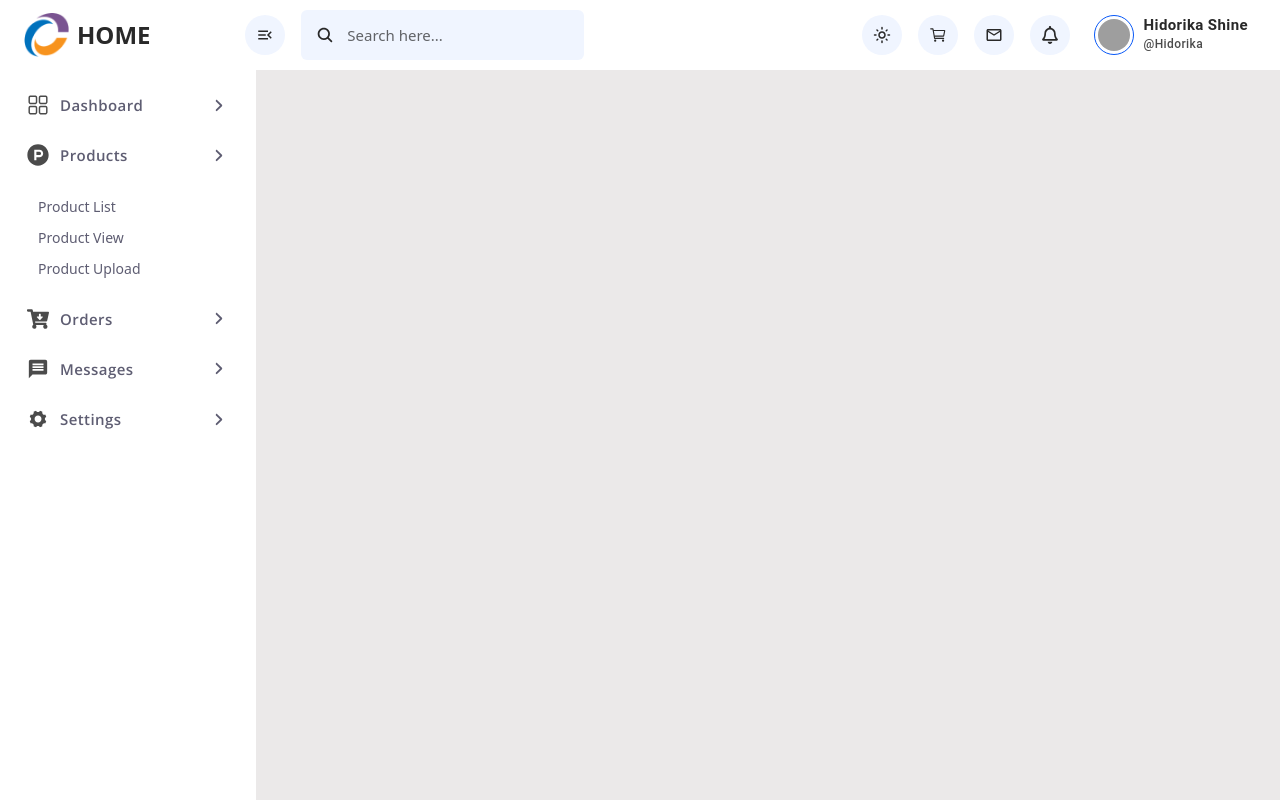
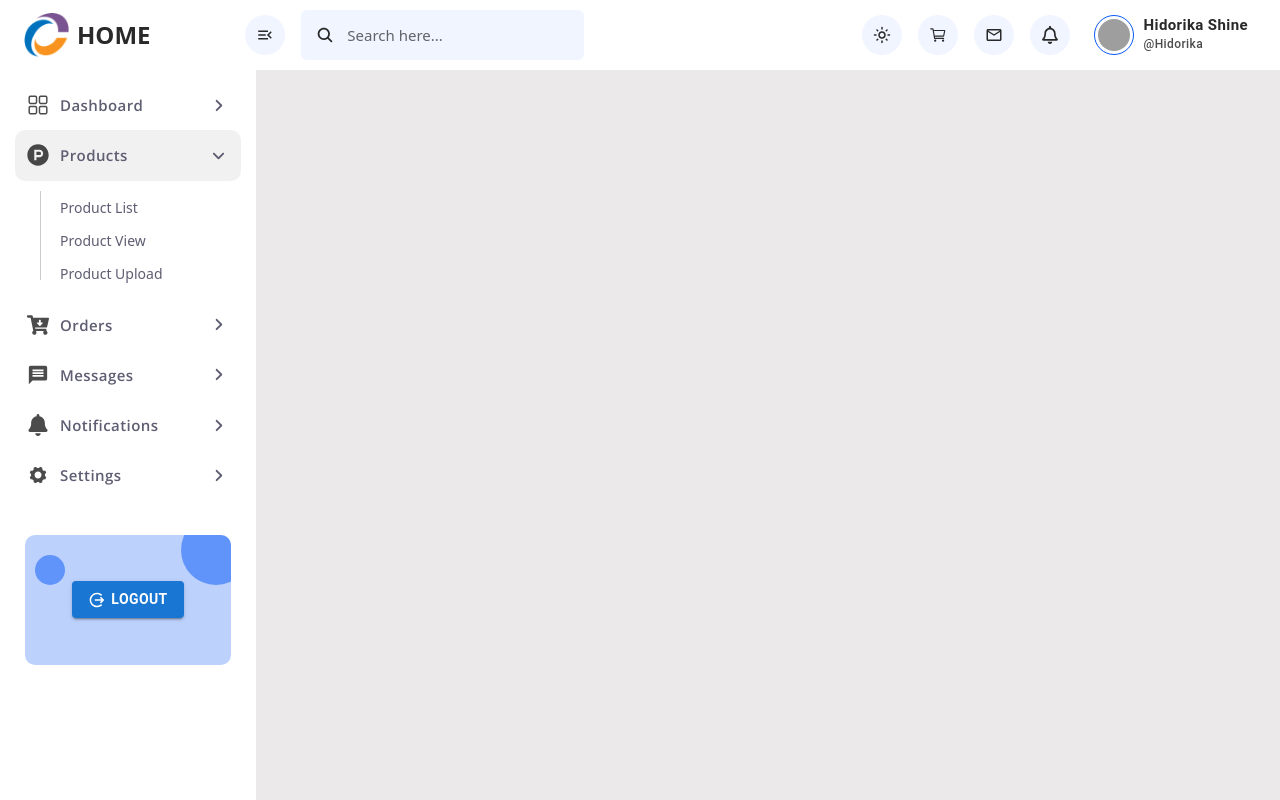
Before and after one commit to hidorika-hikari/AdminDashboard, a React (Create React App) app: page /dashboard in a window 1280 px wide. Both pictures are taken after a click on the button "Products". Built offline with nearby package versions, Linux system fonts and the light colour scheme; grey boxes are pictures that could not be loaded.

Commit message:
Finish #3

```diff
--- a/src/App.css
+++ b/src/App.css
@@ -317,7 +317,21 @@ main .sidebarWrapper .sidebar ul li button{
 }
 
 .main .sidebarWrapper .sidebar ul .submenu{
-  padding-left: 23px;
+  padding: 0px 45px;
+  position: relative;
+  transition: all 0.3s;
+  height: 0px;
+  overflow: hidden;
+}
+
+.main .sidebarWrapper .sidebar ul .submenu:before {
+  background: #0003;
+  content: "";
+  height: 100%;
+  left: 25px;
+  position: absolute;
+  top: -10px;
+  width: 1px;
 }
 
 .main .sidebarWrapper .sidebar ul .submenu li{
@@ -329,7 +343,7 @@ main .sidebarWrapper .sidebar ul li button{
   color: #5e5d72 !important;
   text-decoration: none;
   display: block;
-  padding: 5px 0px;
+  padding: 6px 0px;
   font-size: 14px;
   font-weight: 500;
   transition: all 0.3s;
@@ -338,3 +352,79 @@ main .sidebarWrapper .sidebar ul li button{
 .main .sidebarWrapper .sidebar ul .submenu li a:hover{
   color: #0858f7 !important;
 }
+
+.main .sidebarWrapper .sidebar ul li button.active{
+  background: #f1f1f1 !important;
+}
+
+.main .sidebarWrapper .sidebar ul li button.active .arrow {
+  transform: rotate(90deg);
+}
+
+.main .sidebarWrapper .sidebar ul .submenuWrapper.colapse {
+  height: auto;
+  opacity: 1;
+  overflow: inherit;
+  padding: 10px 0;
+}
+
+.main .sidebarWrapper .sidebar ul .submenuWrapper {
+  height: 0;
+  opacity: 0;
+  overflow: hidden;
+  transition: all .4s;
+}
+
+.main .sidebarWrapper .sidebar ul .submenuWrapper.colapse .submenu {
+  height: auto;
+  opacity: 1;
+}
+
+.logoutWrapper {
+  padding: 0 25px;
+}
+
+.logoutWrapper .logoutBox {
+  align-items: center;
+  background: #bcd2fd;
+  border-radius: 10px;
+  display: flex;
+  height: 130px;
+  justify-content: center;
+  overflow: hidden;
+  padding: 25px;
+  position: relative;
+  width: 100%;
+}
+
+.logoutWrapper .logoutBox:after, .logoutWrapper .logoutBox:before {
+  background: #0858f7;
+  border-radius: 100%;
+  content: "";
+  opacity: 0.5;
+  position: absolute;
+}
+
+.logoutWrapper .logoutBox::before {
+  height: 70px;
+  right: -20px;
+  top: -20px;
+  width: 70px;
+}
+
+.logoutWrapper .logoutBox:after {
+  height: 30px;
+  left: 10px;
+  top: 20px;
+  width: 30px;
+}
+
+.logoutWrapper .logoutBox button{
+  font-size: 14px !important;
+  font-weight: 600 !important;
+}
+
+.logoutWrapper .logoutBox button svg{
+  margin-right: 5px;
+  font-size: 18px !important;
+}
--- a/src/components/Sidebar/index.js
+++ b/src/components/Sidebar/index.js
@@ -1,19 +1,30 @@
 import Button from "@mui/material/Button";
 import { FaCartArrowDown, FaProductHunt } from "react-icons/fa";
 import { FaAngleRight } from "react-icons/fa6";
-import { IoIosSettings } from "react-icons/io";
+import { IoIosSettings, IoMdLogOut } from "react-icons/io";
 import { MdMessage } from "react-icons/md";
 import { RxDashboard } from "react-icons/rx";
 import { Link } from "react-router-dom";
+import { useState } from "react";
+import { FaBell } from "react-icons/fa6";
 
 const Sidebar = () => {
+
+    const [activeTab, setActiveTab] = useState(0);
+    const [isToggleSubmenu, setIsToggleSubmenu] = useState(false);
+
+    const isOpenSubmenu = (index) => {
+        setActiveTab(index);
+        setIsToggleSubmenu(!isToggleSubmenu);
+    }
+
     return (
         <>
             <div className="sidebar">
                 <ul>
                     <li>
                         <Link to="/">
-                            <Button className="w-100">
+                            <Button className={`w-100 ${activeTab === 0 ? 'active' : ''}`} onClick={() => isOpenSubmenu(0)}>
                                 <span className="icon"><RxDashboard/></span>
                                     Dashboard
                                 <span className="arrow"><FaAngleRight/></span>
@@ -21,20 +32,22 @@ const Sidebar = () => {
                         </Link>
                     </li>
                     <li>
-                        <Button className="w-100">
+                        <Button className={`w-100 ${activeTab === 1 && isToggleSubmenu === true ? 'active' : ''}`} onClick={() => isOpenSubmenu(1)}>
                             <span className="icon"><FaProductHunt/></span>
                                 Products
                             <span className="arrow"><FaAngleRight/></span>
                         </Button>
-                        <ul className="submenu">
-                            <li><Link to="#">Product List</Link></li>
-                            <li><Link to="#">Product View</Link></li>
-                            <li><Link to="#">Product Upload</Link></li>
-                        </ul>
+                        <div className={`submenuWrapper ${activeTab === 1 && isToggleSubmenu === true ? 'colapse' : 'colapsed'}`}>
+                            <ul className="submenu">
+                                <li><Link to="#">Product List</Link></li>
+                                <li><Link to="#">Product View</Link></li>
+                                <li><Link to="#">Product Upload</Link></li>
+                            </ul>
+                        </div>
                     </li>
                     <li>
                         <Link to="/">
-                            <Button className="w-100">
+                            <Button className={`w-100 ${activeTab === 2 ? 'active' : ''}`} onClick={() => isOpenSubmenu(2)}>
                                 <span className="icon"><FaCartArrowDown/></span>
                                     Orders
                                 <span className="arrow"><FaAngleRight/></span>
@@ -43,7 +56,7 @@ const Sidebar = () => {
                     </li>
                     <li>
                         <Link to="/">
-                            <Button className="w-100">
+                        <Button className={`w-100 ${activeTab === 3 ? 'active' : ''}`} onClick={() => isOpenSubmenu(3)}>
                                 <span className="icon"><MdMessage/></span>
                                     Messages
                                 <span className="arrow"><FaAngleRight/></span>
@@ -52,7 +65,16 @@ const Sidebar = () => {
                     </li>
                     <li>
                         <Link to="/">
-                            <Button className="w-100">
+                        <Button className={`w-100 ${activeTab === 4 ? 'active' : ''}`} onClick={() => isOpenSubmenu(4)}>
+                                <span className="icon"><FaBell/></span>
+                                    Notifications
+                                <span className="arrow"><FaAngleRight/></span>
+                            </Button>
+                        </Link>
+                    </li>
+                    <li>
+                        <Link to="/">
+                        <Button className={`w-100 ${activeTab === 5 ? 'active' : ''}`} onClick={() => isOpenSubmenu(5)}>
                                 <span className="icon"><IoIosSettings/></span>
                                     Settings
                                 <span className="arrow"><FaAngleRight/></span>
@@ -60,6 +82,15 @@ const Sidebar = () => {
                         </Link>
                     </li>
                 </ul>
+
+                <br/>
+
+                <div className="logoutWrapper">
+                    <div className="logoutBox">
+                        <Button variant="contained"><IoMdLogOut/>Logout</Button>
+
+                    </div>
+                </div>
             </div>
         </>
     )
```
